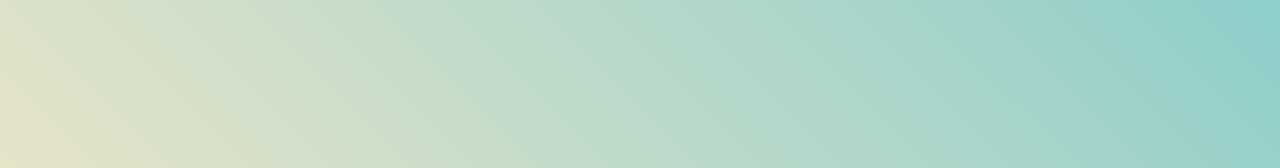
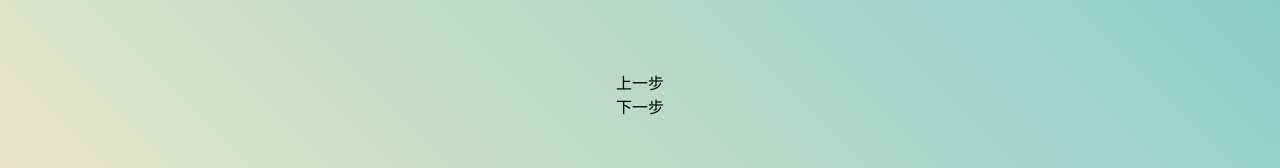
Before and after one commit to shmily101/draw-music, a Vue app: page /#/draw in a window 1280 px wide. Shown: the part 570-738 px from the top of the page. Built offline with nearby package versions, Linux system fonts and the light colour scheme.

Commit message:
feat: 画布添加上一步&下一步

```diff
--- a/src/views/DrawView.vue
+++ b/src/views/DrawView.vue
@@ -8,6 +8,8 @@
       @mousemove="handleMove"
       @mouseout="handleOverMove"
     />
+    <div @click="handlePre">上一步</div>
+    <div @click="handleNext">下一步</div>
   </div>
 </template>
 
@@ -82,6 +84,35 @@ const handleMove = (e) => {
   state.context.stroke();
 };
 
+// 上一步
+const handlePre = () => {
+  if (!state.preHandle.length) return false;
+  const pre = state.preHandle.pop();
+  // 把当前的canvas保存进下一步
+  const next = state.context?.getImageData(
+    0,
+    0,
+    palette.value?.width ?? 0,
+    palette.value?.height ?? 0
+  );
+  if (next) state.nextHandle.push(next);
+  if (pre) state.context?.putImageData(pre, 0, 0);
+};
+
+// 下一步
+const handleNext = () => {
+  if (!state.nextHandle.length) return false;
+  const next = state.nextHandle.pop();
+  const pre = state.context?.getImageData(
+    0,
+    0,
+    palette.value?.width ?? 0,
+    palette.value?.height ?? 0
+  );
+  if (pre) state.preHandle.push(pre);
+  if (next) state.context?.putImageData(next, 0, 0);
+};
+
 // 调整canvas大小并保留内容
 const resizeCanvas = () => {
   if (state.context && palette.value) {
```
